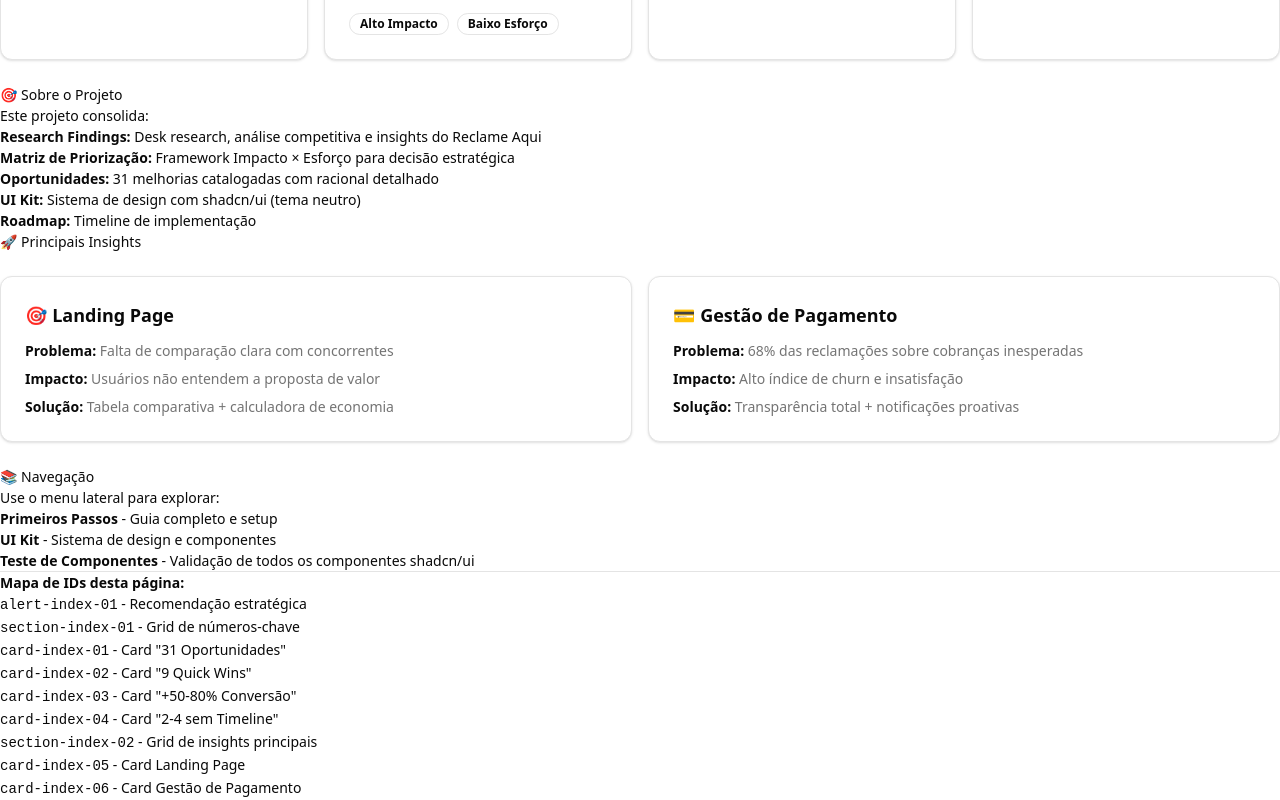
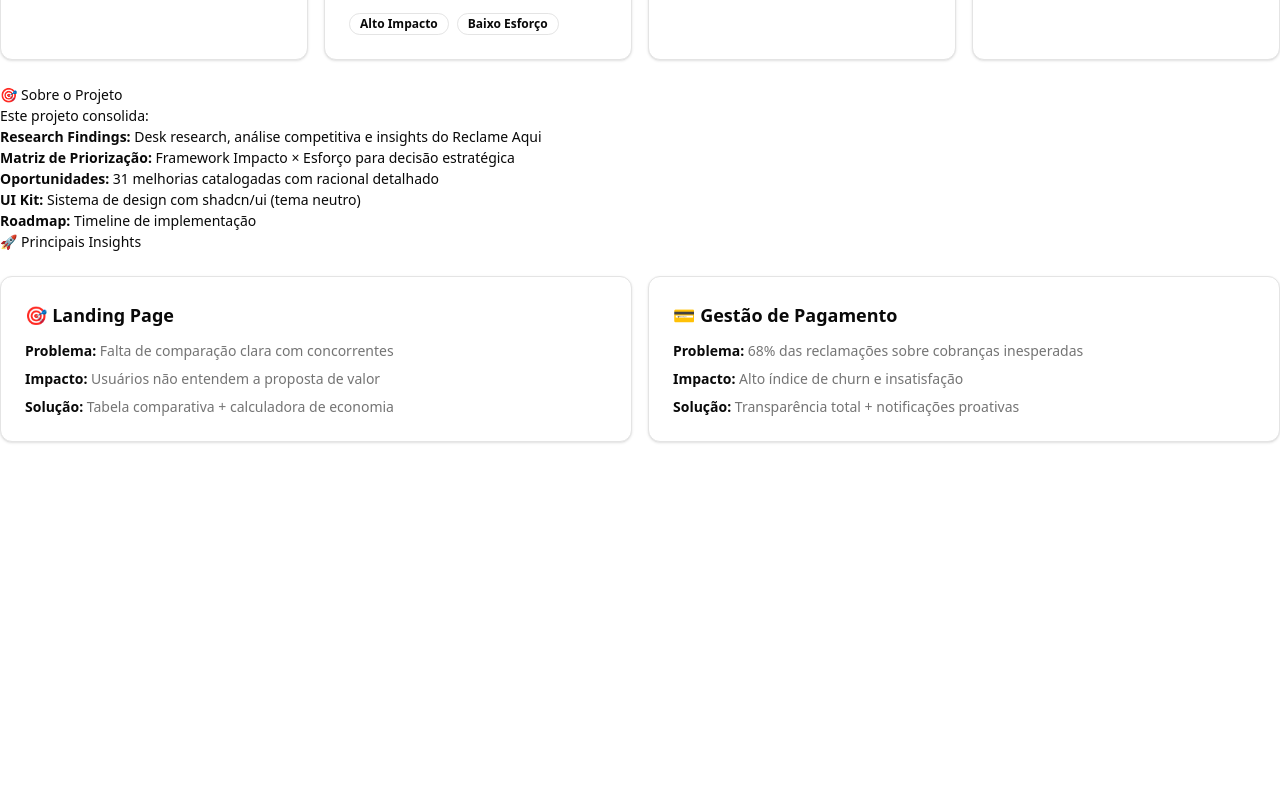
Before and after one commit to thaisnsouzaproductdesigner/Meli, a Next.js app: page / in a window 1280 px wide. Shown: the part 296-1096 px from the top of the page. After the commit the page ends 800 px from the top, so only its background shows below. Built offline with nearby package versions, Linux system fonts and the light colour scheme.

Commit message:
feat: Remover seção Navegação e Mapa de IDs do index
- Removida seção '## 📚 Navegação' e lista
- Removido 'Mapa de IDs desta página' completo
- Página index.mdx agora mais limpa e focada
- Conforme solicitação do usuário

```diff
--- a/pages/index.mdx
+++ b/pages/index.mdx
@@ -84,24 +84,3 @@ Este projeto consolida:
     </CardContent>
   </Card>
 </div>
-
-## 📚 Navegação
-
-Use o menu lateral para explorar:
-
-- **Primeiros Passos** - Guia completo e setup
-- **UI Kit** - Sistema de design e componentes
-- **Teste de Componentes** - Validação de todos os componentes shadcn/ui
-
----
-
-**Mapa de IDs desta página:**
-- `alert-index-01` - Recomendação estratégica
-- `section-index-01` - Grid de números-chave
-- `card-index-01` - Card "31 Oportunidades"
-- `card-index-02` - Card "9 Quick Wins"
-- `card-index-03` - Card "+50-80% Conversão"
-- `card-index-04` - Card "2-4 sem Timeline"
-- `section-index-02` - Grid de insights principais
-- `card-index-05` - Card Landing Page
-- `card-index-06` - Card Gestão de Pagamento
```
